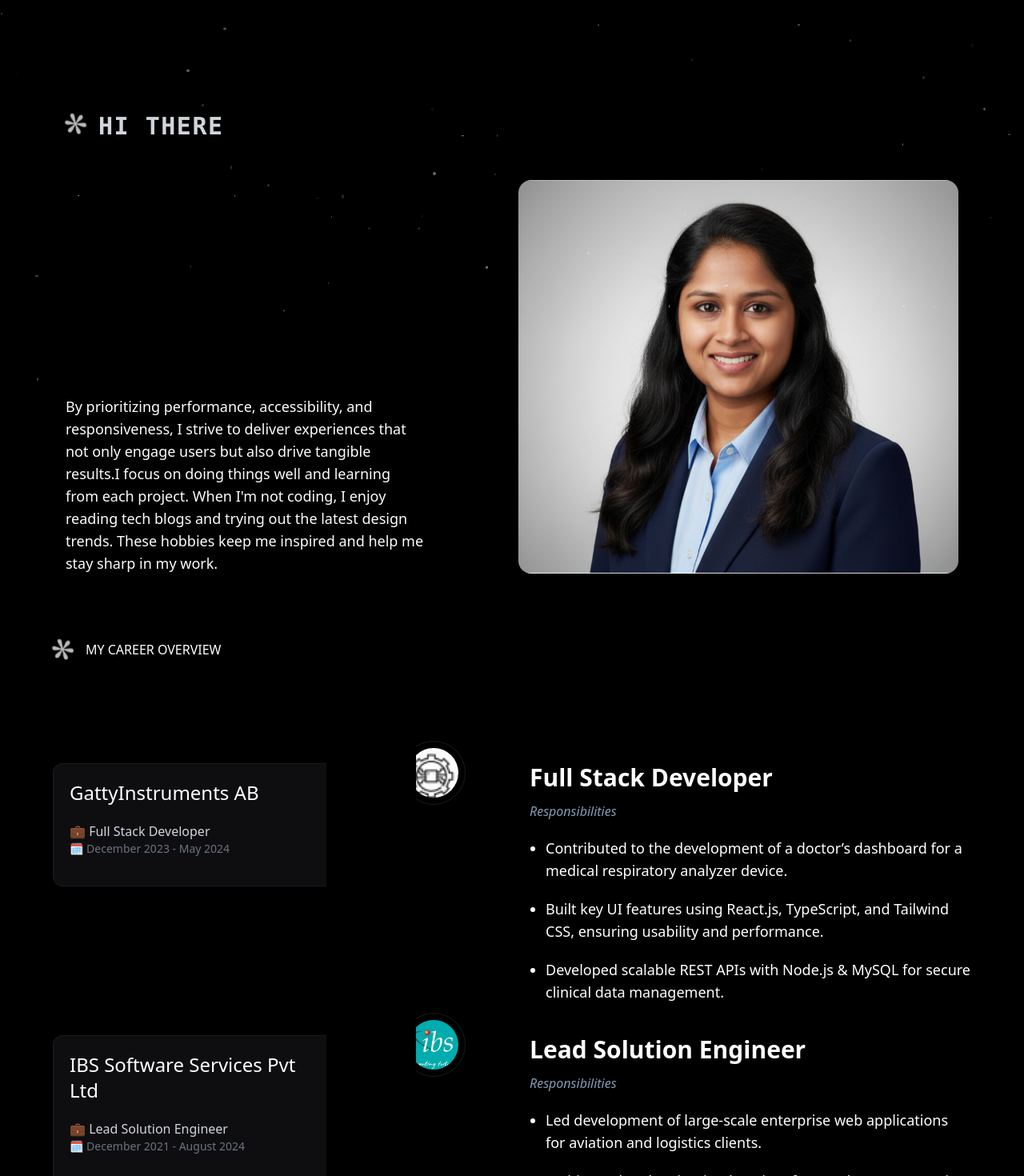
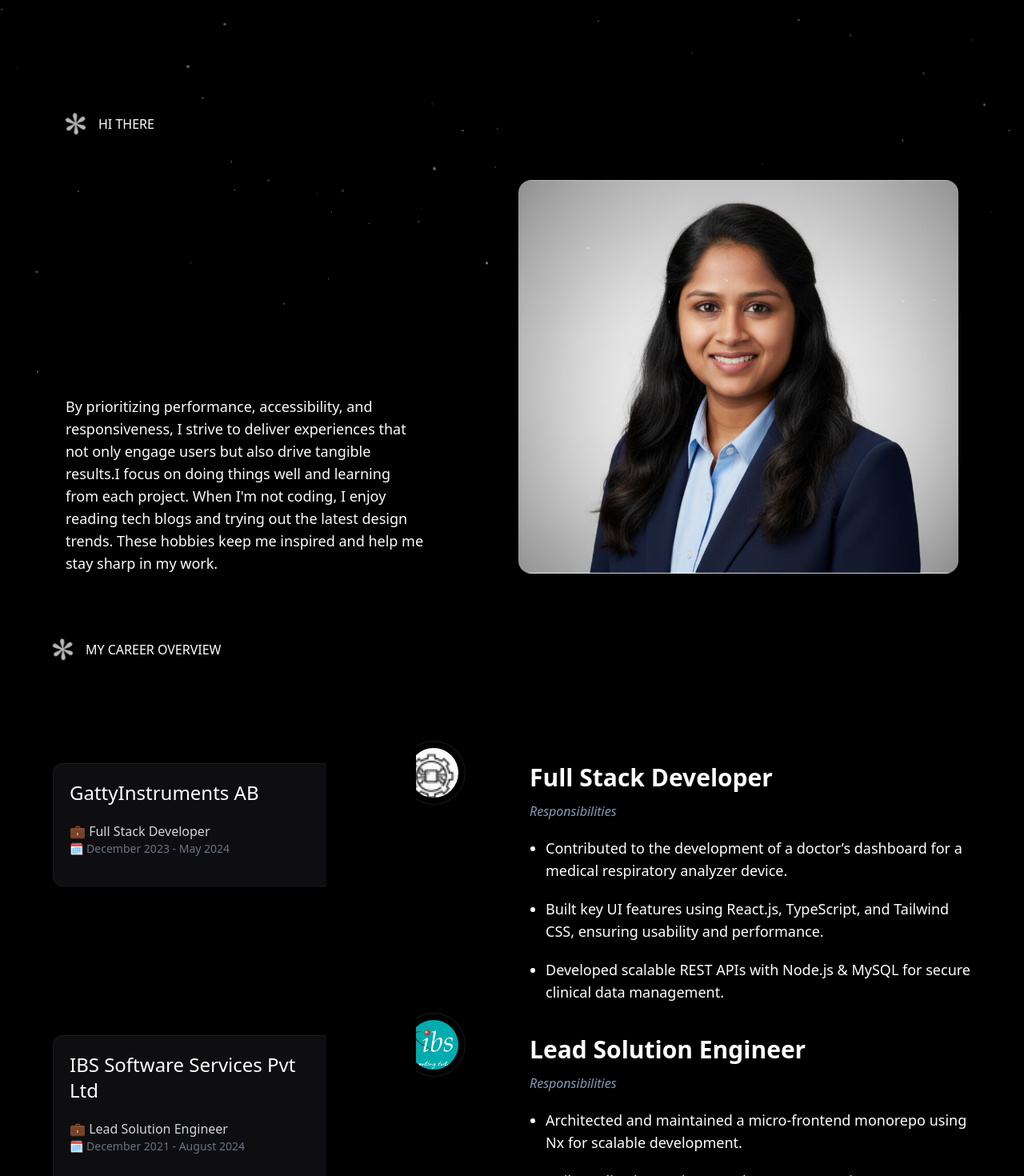
Before and after one commit to akhilapnair/portfolio, a React (Vite) app: page / in a window 1280 px wide. Shown: the part 700-2170 px from the top of the page at 80% size. Built offline with nearby package versions, Linux system fonts and the light colour scheme.

Commit message:
id correction in components

```diff
--- a/src/components/Button.tsx
+++ b/src/components/Button.tsx
@@ -1,16 +1,12 @@
 const Button = ({ text, className, id }: any) => {
   return (
-     <a
+    <a
       onClick={(e) => {
         e.preventDefault();
-        const target = document.getElementById("counter");
-        if (target && id) {
-          const offset = window.innerHeight * 0.15;
-          const top =
-            target.getBoundingClientRect().top + window.pageYOffset - offset;
-
-          window.scrollTo({ top, behavior: "smooth" });
-        }
+        window.open(
+          "https://docs.google.com/document/d/1ZChqu2rURWHLGZM7-yJEWloSFJmsZzbv/edit?usp=sharing&ouid=105486007470840248750&rtpof=true&sd=true",
+          "_blank"
+        );
       }}
       className="cta-wrapper"
     >
--- a/src/components/Navbar.tsx
+++ b/src/components/Navbar.tsx
@@ -29,8 +29,9 @@ const itemVariants: Variants = {
   },
 };
  const scrollToSection = (section:any) => {
-  console.log("Scrolling to section:", section);
-    section[section].current.scrollIntoView({ behavior: "smooth" });
+  console.log("Requested scroll to section:", section);
+    document.getElementById(section)?.scrollIntoView({ behavior: "smooth" });
+    // setOpen(!open);
   };
 
 const Menu = ({ close }) => (
--- a/src/constants/index.ts
+++ b/src/constants/index.ts
@@ -20,11 +20,11 @@ const expCards: ExperienceCard[] = [
     title: "Lead Solution Engineer",
     date: "December 2021 - August 2024",
     responsibilities: [
-      "Led development of large-scale enterprise web applications for aviation and logistics clients.",
+      // "Led development of large-scale enterprise web applications for aviation and logistics clients.",
       "Architected and maintained a micro-frontend monorepo using Nx for scalable development.",
       "Built applications using Angular 13+, TypeScript, HTML5, Angular Material, and reusable shared libraries.",
       "Implemented NGXS state management, improving maintainability and performance.",
-      "Collaborated with cross-functional teams and stakeholders to ensure delivery aligned with business goals.",
+      // "Collaborated with cross-functional teams and stakeholders to ensure delivery aligned with business goals.",
     ],
   },
   {
@@ -38,7 +38,7 @@ const expCards: ExperienceCard[] = [
       "Migrated the system from Angular 9 to Angular 11, improving performance and maintainability.",
       "Implemented reusable UI components within a monorepo architecture.",
       "Conducted code reviews and mentored junior developers to improve code quality and efficiency.",
-      "Built responsive UIs with Angular, Bootstrap, CSS3, JavaScript, and Sass.",
+      // "Built responsive UIs with Angular, Bootstrap, CSS3, JavaScript, and Sass.",
     ],
   },
   {
@@ -48,11 +48,11 @@ const expCards: ExperienceCard[] = [
     title: "Software Engineer",
     date: "October  2018 - December 2021",
     responsibilities: [
-      " Worked on modernization of legacy enterprise applications for a banking client.",
+      // " Worked on modernization of legacy enterprise applications for a banking client.",
       "Migrated a large application from Angular 6 to Angular 11, improving performance and maintainability.",
       "Developed UI features using Angular, Bootstrap, CSS3, and JavaScript.",
       "Built and integrated REST APIs and delivered an MVP using D3.js for data visualizations.",
-      "The MVP launch successfully led to additional project funding and extended engagement.",
+      // "The MVP launch successfully led to additional project funding and extended engagement.",
     ],
   },
   {
@@ -65,7 +65,7 @@ const expCards: ExperienceCard[] = [
       " Contributed to Databot.io, a Business Intelligence platform enabling data-driven decision making.",
       "Developed UI components using Angular 5 and Material Design principles.",
       "Supported re-engineering of PropertyOK using Redux architecture to improve performance.",
-      "Collaborated in a fast-paced startup environment, helping deliver high-quality product iterations.",
+      // "Collaborated in a fast-paced startup environment, helping deliver high-quality product iterations.",
     ],
   },
 ];
--- a/src/section/Aboutme.tsx
+++ b/src/section/Aboutme.tsx
@@ -51,13 +51,13 @@ const Aboutme = () => {
 
   return (
     <section
-      id="about-me"
+      id="About"
       className="w-full md:mt-40 mt-20 section-padding xl:px-0"
     >
       <div className="container flex items-start space-y-4 flex-col md:col-span-7">
         <div className="flex items-start">
-          <SectionTitle title="" />
-          <DecoderName text="Hi There" className="text-gray-300" />
+          <SectionTitle title="HI THERE" />
+          {/* <DecoderName text="Hi There" className="text-gray-300" /> */}
         </div>
         <div className="grid  grid-cols-1 md:grid-cols-2 w-full gap-4">
           <div
@@ -88,7 +88,6 @@ const Aboutme = () => {
               src={GENERAL_INFO.profile_pic}
               alt="Profile Picture"
               className="rounded-2xl shadow-lg "
-              // transform transition duration-500 hover:scale-105 hover:rotate-1
             />
           </div>
         </div>
--- a/src/section/Contact.tsx
+++ b/src/section/Contact.tsx
@@ -6,11 +6,9 @@ import TitleHeader from "../components/TitleHeader";
 const Contact = () => {
   return (
     <section
-      id="contact"
+      id="Contact"
       className="flex-center container mt-20 pointer-events-auto"
     >
-      {/* <SectionTitle title="Contact" className="mb-20" /> */}
-
       <div className="w-full h-full md:px-10 px-5">
         <TitleHeader
           title=" "
--- a/src/section/Experience.tsx
+++ b/src/section/Experience.tsx
@@ -56,7 +56,7 @@ const Experience = () => {
   }, []);
   return (
     <section
-      id="experience"
+      id="Experience"
       className="container w-full md:mt-4o mt-20  xl:px-0"
     >
       <SectionTitle title="My Career Overview" />
--- a/src/section/skills.tsx
+++ b/src/section/skills.tsx
@@ -57,7 +57,7 @@ const Skills = () => {
   );
 
   return (
-    <section id="my-stack" ref={containerRef} className="container mt-20">
+    <section id="Skills" ref={containerRef} className="container mt-20">
         <SectionTitle title="My Stack" className="mb-20" />
         <div className="w-full flex flex-row flex-wrap justify-between items-center gap-8">
           {MY_STACK
```
